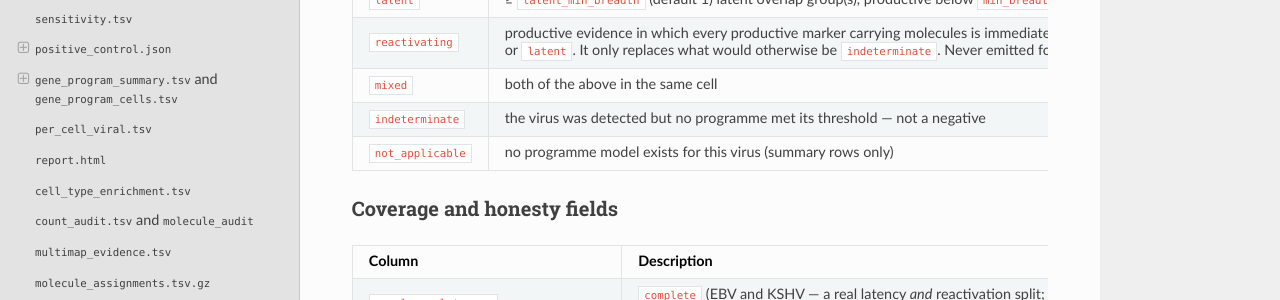
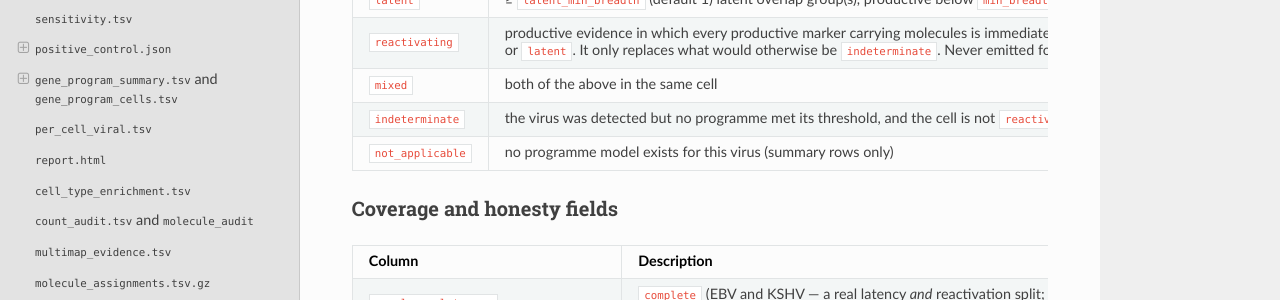
Before and after one commit to mdmanurung/ViralScan, a Sphinx documentation site: the page built from docs/output_reference.md, in a window 1280 px wide and 900 px high, scrolled down 12184 px. Shown: the part 149-449 px from the top of the window. Built offline with Sphinx 7.4.7 and the Read the Docs theme 3.1.0, drawn with Linux system fonts in a browser that asks for light colours.

Commit message:
docs(output): indeterminate excludes reactivating cells (PROG-12)
Co-Authored-By: Claude Sonnet 5.5 <noreply@anthropic.com>

```diff
--- a/docs/output_reference.md
+++ b/docs/output_reference.md
@@ -462,7 +462,7 @@ A third defence is about honesty rather than arithmetic:
 | `latent` | ≥ `latent_min_breadth` (default 1) latent overlap group(s), productive below `min_breadth`, **and** `latency_observable_in_rna` |
 | `reactivating` | productive evidence in which every productive marker carrying molecules is immediate-early (`kinetic_class`), and the cell is not `productive`, `mixed` or `latent`. It only replaces what would otherwise be `indeterminate`. Never emitted for HCMV (`not_applicable`: latency mirrors late-lytic expression at low levels, and the IE genes UL122/UL123 are detectable in latent cells) |
 | `mixed` | both of the above in the same cell |
-| `indeterminate` | the virus was detected but no programme met its threshold — not a negative |
+| `indeterminate` | the virus was detected but no programme met its threshold, and the cell is not `reactivating` — not a negative |
 | `not_applicable` | no programme model exists for this virus (summary rows only) |
 
 ### Coverage and honesty fields
```
